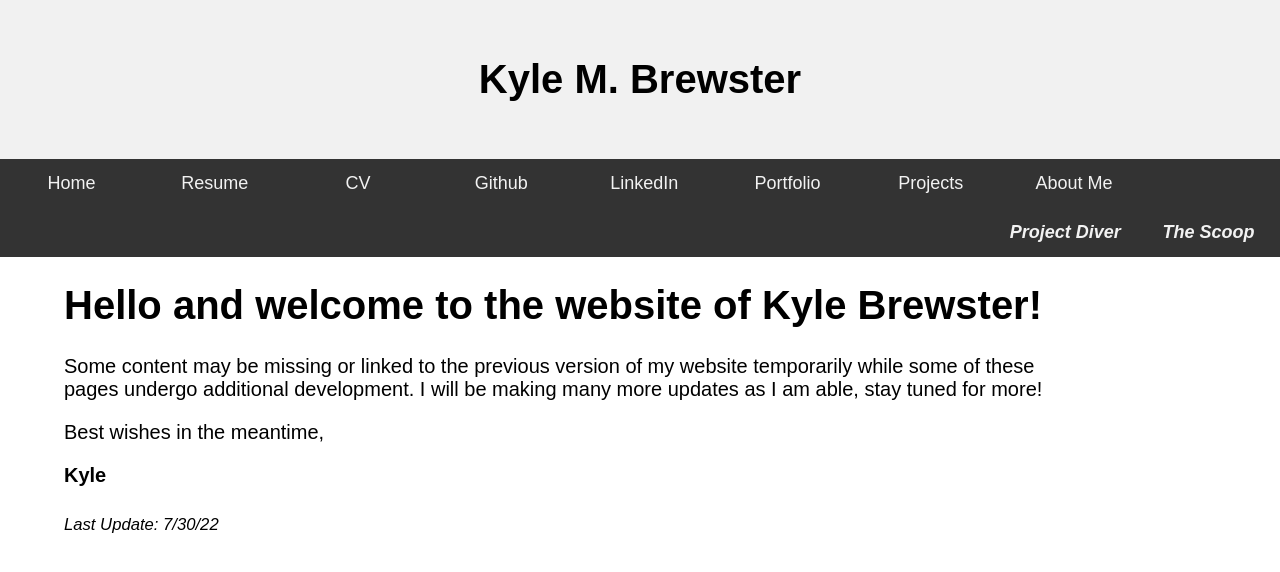
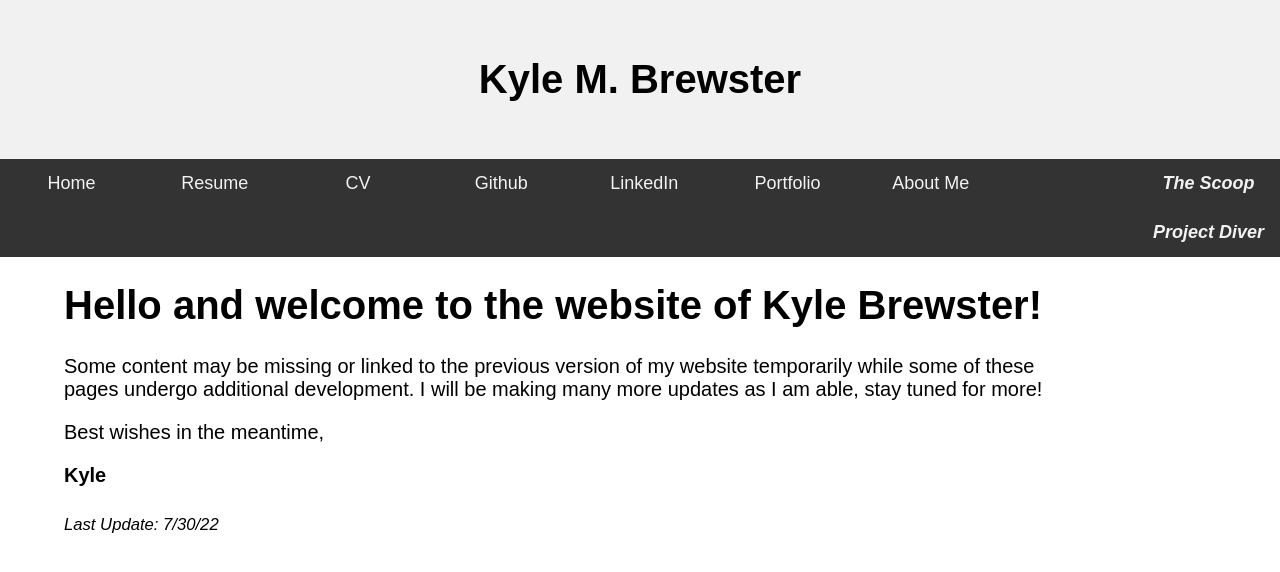
Before and after one commit to k-brew/personal-site, a Jekyll site: the page built from index.md, in a window 1280 px wide. Shown: the top 572 px of the page. Built offline with Jekyll 4.4.1, drawn with Linux system fonts in a browser that asks for light colours.

Commit message:
Update default.html

```diff
--- a/_layouts/default.html
+++ b/_layouts/default.html
@@ -115,7 +115,6 @@
   <a href="https://github.com/k-brew" rel="noopener noreferrer" target="_blank">Github</a>
   <a href="https://www.linkedin.com/in/kyle-brewster/" rel="noopener noreferrer" target="_blank">LinkedIn</a>
   <a href="https://k-brew.github.io/personal-site/portfolio/portfolio_web/index.html">Portfolio</a>
-  <a href="https://k-brew.github.io/personal-site/files/tiles.html">Projects</a>
   <a href="https://k-brew.github.io/personal-site/files/about-me.html">About Me</a>
   <a style="float:right" href="https://k-brew.github.io/personal-site/files/v1_the_scoop/index.html"  rel="noopener noreferrer" target="_blank"><b><em>The Scoop</em></b></a>
   <a style="float:right" href="https://k-brew.github.io/personal-site/files/diver-files/index.html"  rel="noopener noreferrer" target="_blank"><b><em>Project Diver</em></b></a>
```
